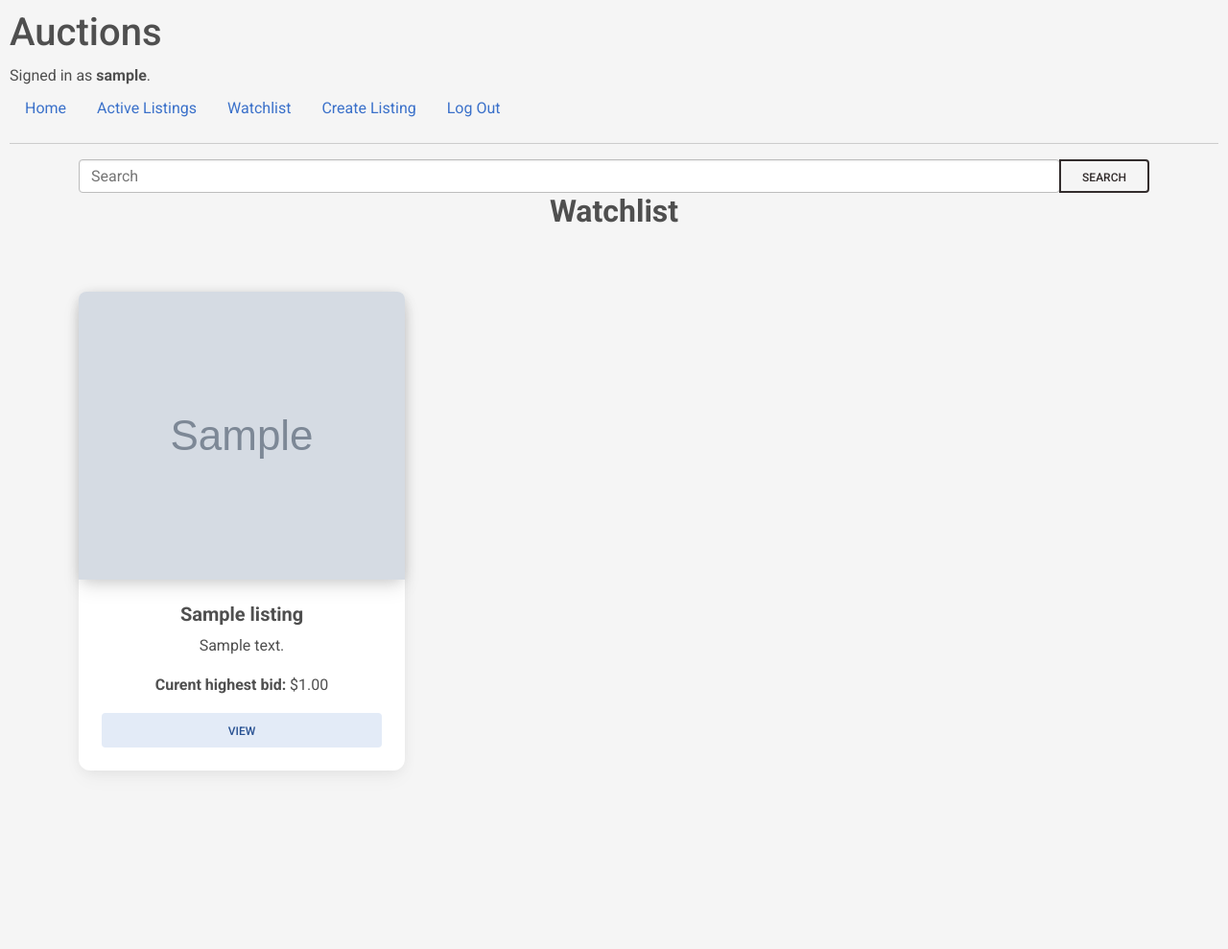
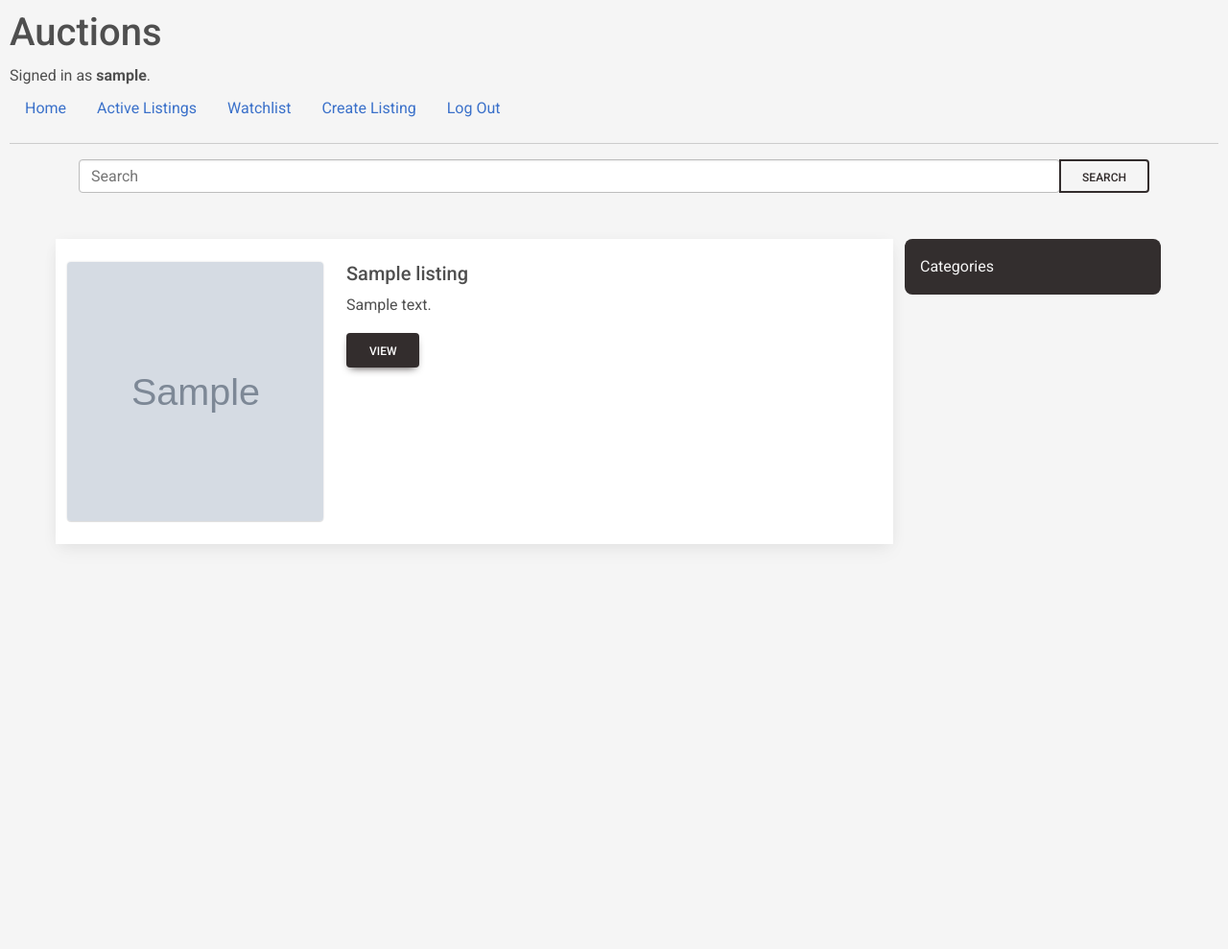
Before and after one commit to MarouBen/NightFall-Bids, a Django app: page /watchlist in a window 1280 px wide. Shown: the whole page at 96% size. After the commit the page ends 569 px from the top, so only its background shows below. Run offline with Django 3.2, Linux system fonts and the light colour scheme; a user stored in the database is signed in; tables that the repository leaves empty hold one stand-in row (values such as "Sample post"); grey boxes marked "Sample" are stand-in pictures; some libraries are stand-ins or nearby versions.

Commit message:
changed layout of listings to match the search one

```diff
--- a/auctions/templates/auctions/listings.html
+++ b/auctions/templates/auctions/listings.html
@@ -5,32 +5,46 @@
         {%csrf_token%}
         <div class="input-group">
             <input name="S" id="search" type="search" class="form-control rounded" placeholder="Search" aria-label="Search" aria-describedby="search-addon" />
+            <input type="hidden" name="category" value="{{ category }}" />
             <button type="submit" class="btn btn-outline-dark">search</button>
         </div>
     </form>
-    <div class="container">
-        <section class="mb-10 text-center">
-            <h2 class="fw-bold mb-7 text-center">{{ title }}</h2>
-            <div class="row gx-lg-5">
-                {% for listing in listings%}
-                    <!-- cartd template -->
-                    <div class="col-lg-4 mb-6 mb-lg-5">
-                        <div class="card rounded-6 h-100">
-                            <div class="bg-image hover-overlay ripple shadow-4-strong" data-mdb-ripple-color="light">
-                                <img src="{{ listing.theImages.first.images.url }}" class="img-fluid listing-image" image/>
+    <main class="my-5 m-5">
+        <div class="container-fluid">
+        <div class="row">
+            <div class="col-md-9 mb-4">
+            <section>
+                {% for listing in listings %}
+                <!-- listing -->
+                    <div class="row shadow-4 mb-2" style="background-color:#ffffff;">
+                        <div class="col-md-4 mb-4 mt-4">
+                            <div class="bg-image hover-overlay shadow-1-strong rounded ripple" data-mdb-ripple-color="light">
+                            <img src="{{ listing.theImages.first.images.url }}" class="img-fluid w-100 ripple" style=" height:270px; object-fit:cover;" />
                             <a href="{% url 'view' listing.pk %}"><div class="mask" style="background-color: rgba(251, 251, 251, 0.15);"></div></a>
                         </div>
-                            <div class="card-body d-flex flex-column justify-content-between">
-                                <h5 class="card-title fw-bold">{{ listing.name|truncatechars:50 }}</h5>
-                                <p class="card-text">{{ listing.description|truncatechars:120 }}</p>
-                                <p class="card-text"><b>Curent highest bid:</b> ${{ listing.bids.first.bid }}</p>
-                                <a href="{% url 'view' listing.pk %}" class="btn btn-secondary">View</a>
+                    </div>
+                    <div class="col-md-8 mb-4 mt-4">
+                        <h5>{{ listing.name }}</h5>
+                        <p>{{ listing.description|truncatechars:200 }}</p>
+                        <a class="btn btn-dark" href="{% url 'view' listing.pk %}">View</a>
                     </div>
                     </div>
+                    <!-- listing -->
+                {% endfor %}
+                </section>
             </div>
-                    <!-- card template -->
+
+            <div class="col-md-3 mb-4">
+                <section class="sticky-top" style="top: 20px;">
+                    <!--Section: Ad-->
+                    <div class="list-group list-group-light">
+                        <a class="list-group-item list-group-item-action px-3 border-0 list-group-item-dark" >Categories</a>
+                        {% for cat,label in Listing.CATEGORY_CHOICES  %}
+                            <a href="{% url 'category' label %}" class="list-group-item list-group-item-action px-3 border-0 ripple">{{label}}</a>
                         {% endfor %}
                     </div>
+                    <!--Section: Ad-->
                 </section>
             </div>
-{% endblock %}
+        </main>
+{% endblock body %}
--- a/auctions/views.py
+++ b/auctions/views.py
@@ -27,7 +27,8 @@ def listings(request):
     listings = Listing.objects.all()
     context = {
         "listings" : listings,
-        "title" : "Active Listings"
+        "title" : "Active Listings",
+        "Listing":Listing
     }
     return view_listings(request,context)
 
```
Lines whose indentation alone changed are shown as unchanged.
